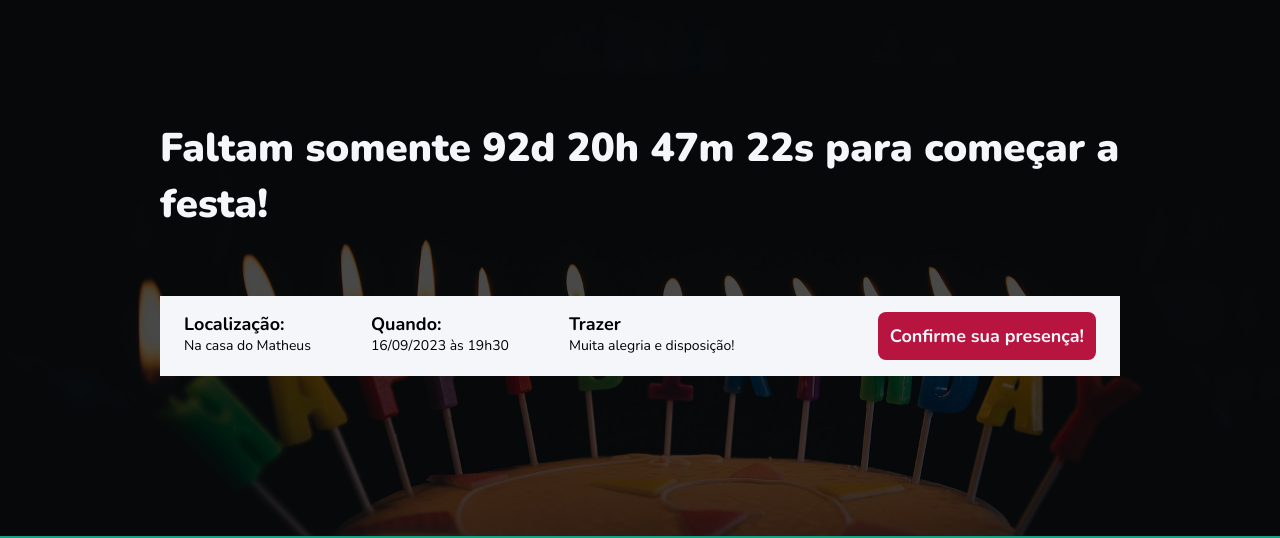
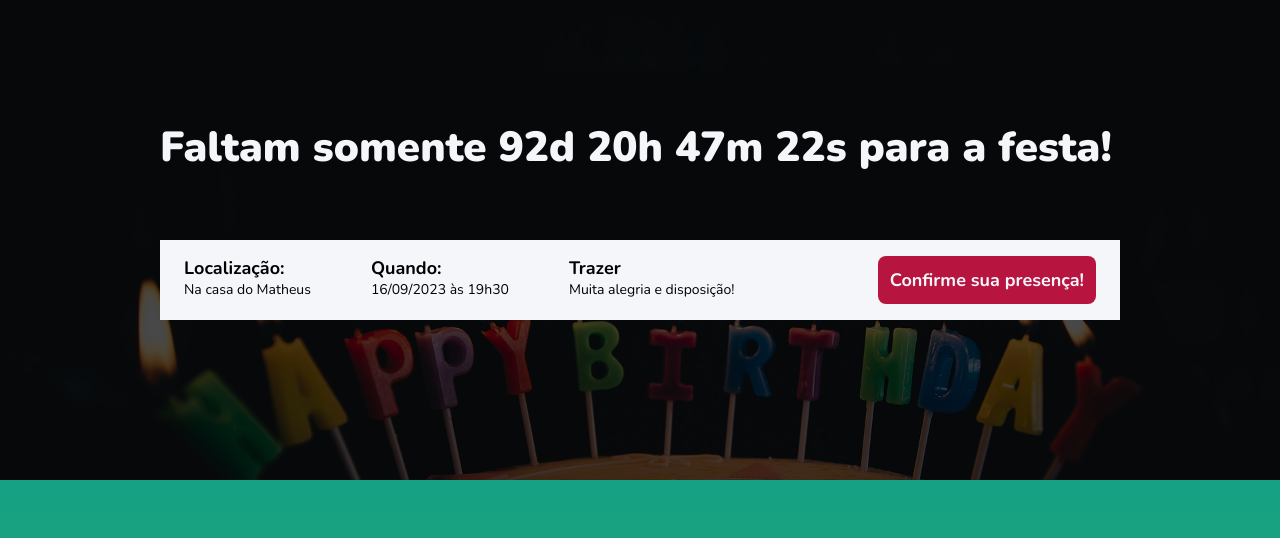
Before and after one commit to MSixels/landing_birthday_party, a website built with Parcel: page src/index.html in a window 1280 px wide. Shown: the top 538 px of the page. Built offline with nearby package versions, Linux system fonts and the light colour scheme.

Commit message:
ajustando tamanho do contador

```diff
--- a/src/scripts/main.js
+++ b/src/scripts/main.js
@@ -19,7 +19,7 @@ const timeStampDaFesta = dataDaFesta.getTime();
     const segundosAteAfesta = Math.floor((distanciaAteAfesta % minutoEmMs) / 1000);
 
 
-    document.getElementById('contador').innerHTML = `Faltam somente ${diasAteAfesta}d ${horasAteAfesta}h ${minutosAteAfesta}m ${segundosAteAfesta}s para começar a festa!`;
+    document.getElementById('contador').innerHTML = `Faltam somente ${diasAteAfesta}d ${horasAteAfesta}h ${minutosAteAfesta}m ${segundosAteAfesta}s para a festa!`;
 
     if(distanciaAteAfesta < 0 ) {
         clearInterval(contaAsHoras);
--- a/src/styles/_hero.scss
+++ b/src/styles/_hero.scss
@@ -27,10 +27,9 @@
     &__text {
         margin-top: 64px;
         margin-bottom: 64px;
-        font-size: 40px;
+        font-size: 42px;
         line-height: 56px;
         font-weight: 800;
-        text-align: center;
         color: variaveis.$textColor;
 
     }
```
